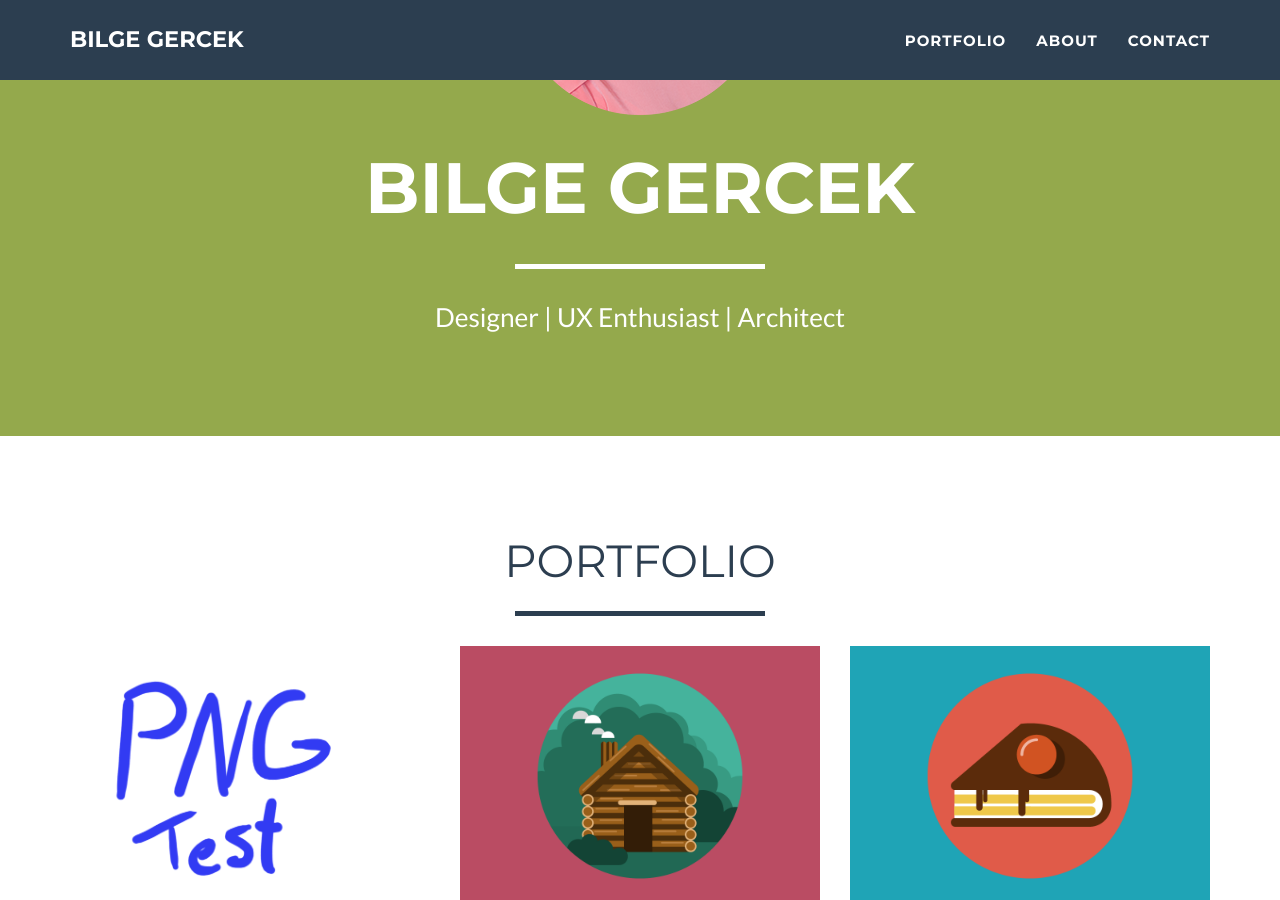
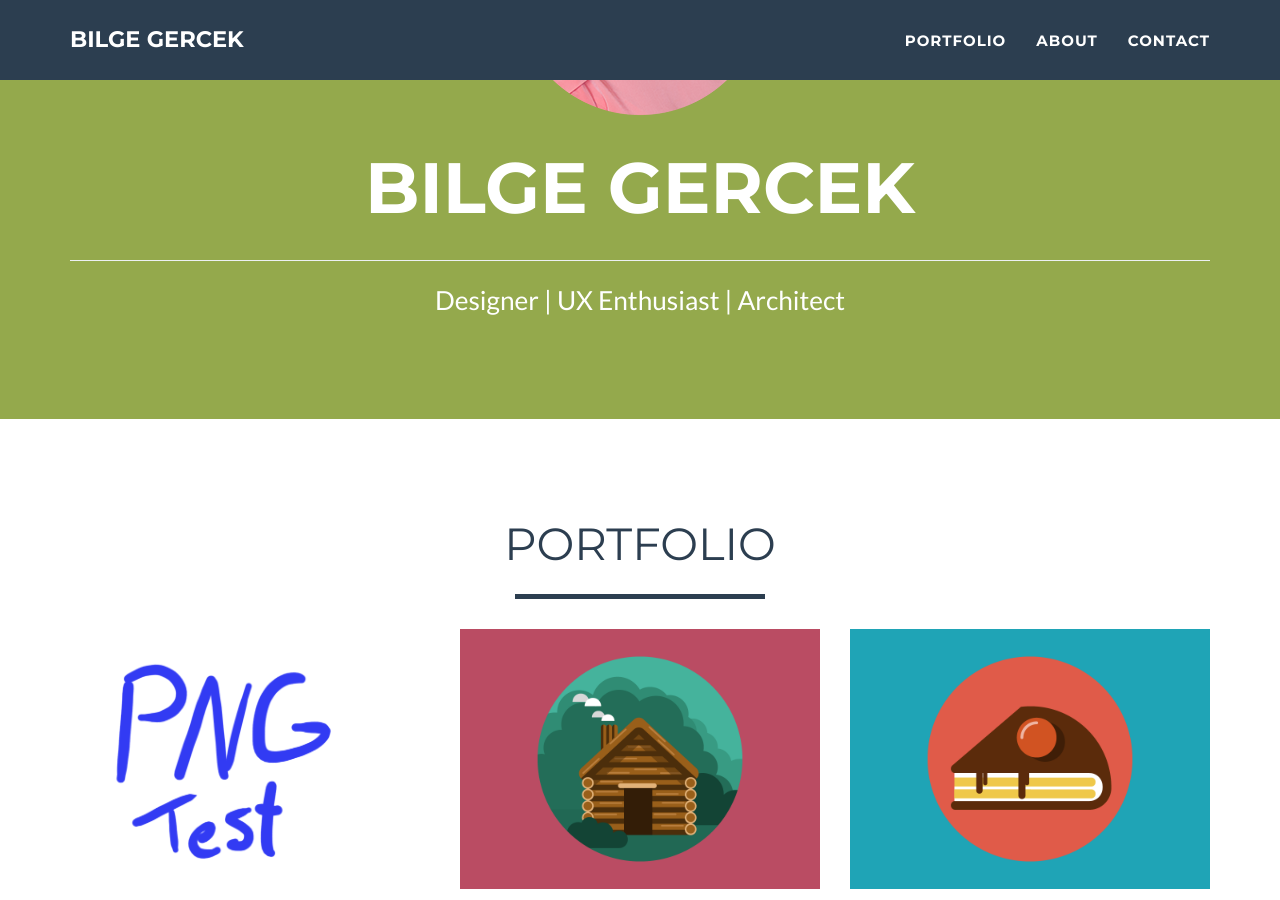
Before and after one commit to bilgegercek/bilgegercek.github.io, a Jekyll site: the page built from index.html, in a window 1280 px wide and 900 px high, scrolled down 339 px. Built offline with Jekyll 4.4.1, drawn with Linux system fonts in a browser that asks for light colours.

Commit message:
star-light changed to thin-line

```diff
--- a/_includes/header.html
+++ b/_includes/header.html
@@ -6,7 +6,7 @@
                     <img class="img-responsive" src="img/circular-256-256.png" alt="">
                     <div class="intro-text">
                         <span class="name">{{ site.title }}</span>
-                        <hr class="star-light">
+                        <hr class="thin-line">
                         <span class="skills">{{ site.skills }}</span>
                     </div>
                 </div>
```
